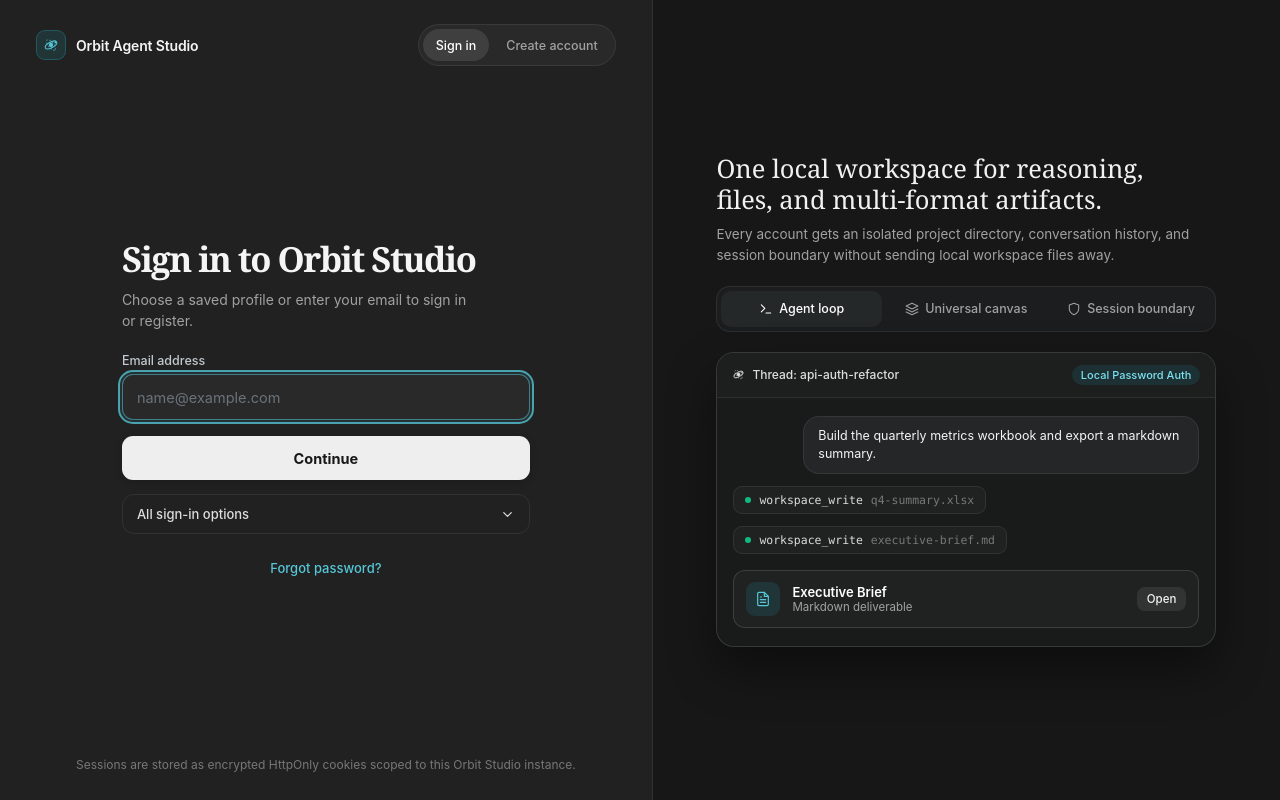
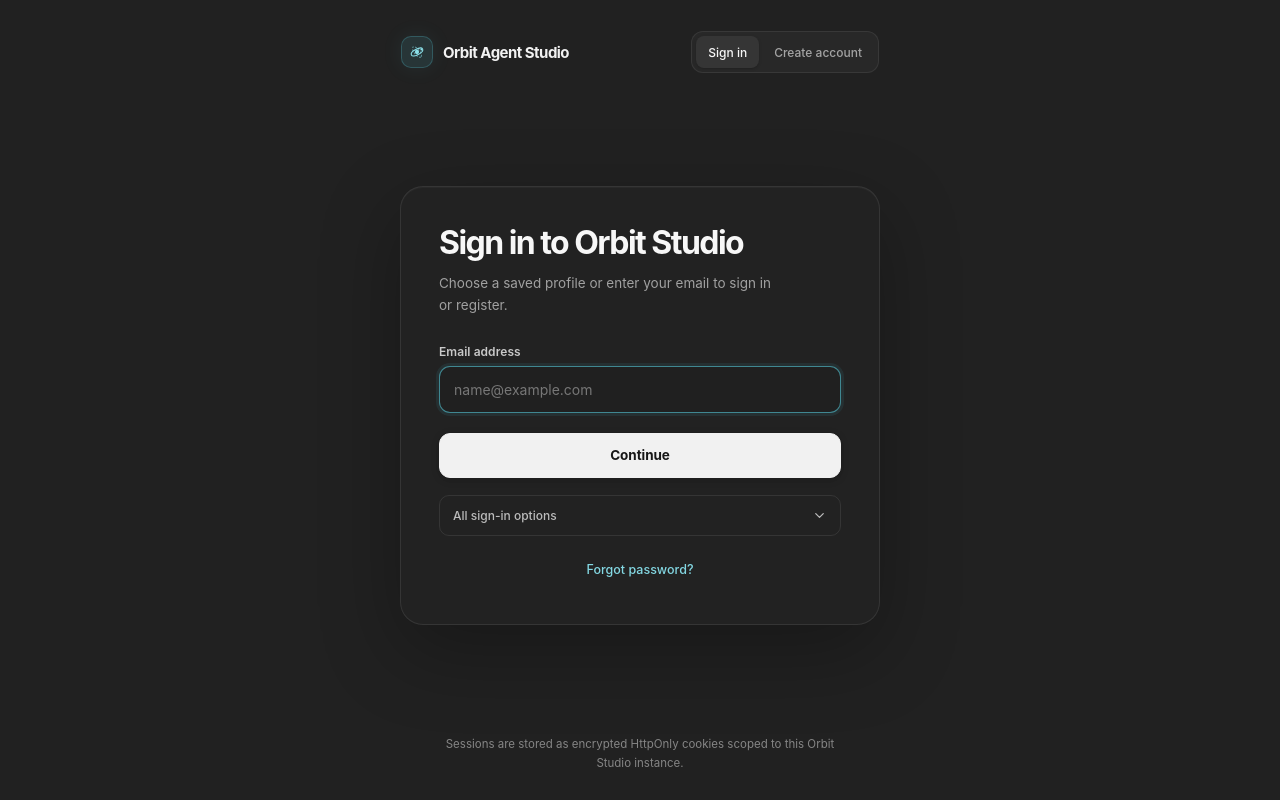
Before and after one commit to shikhar-jadav/orbit-frontend, a React (Vite) app: page / in a window 1280 px wide. Built offline with nearby package versions, Linux system fonts and the light colour scheme.

Commit message:
Use new focused Orbit authentication layout

```diff
--- a/src/components/AuthScreen.tsx
+++ b/src/components/AuthScreen.tsx
@@ -1,5 +1,4 @@
 import { useEffect, useRef, useState } from 'react'
-import { AuthShowcase } from './AuthShowcase'
 import { Icon } from './Icon'
 import type { AuthDiscoverResponse, AuthUser } from './types'
 import {
@@ -12,6 +11,7 @@ import {
   type RecentAuthAccount,
 } from './userUtils'
 import './AuthScreen.css'
+import './AuthExperience.css'
 
 export type AuthViewMode = 'login' | 'signup' | 'recovery' | 'logged-out'
 
@@ -1799,7 +1799,6 @@ export function AuthScreen({
           </footer>
         </section>
 
-        {!isCenteredLayout && <AuthShowcase emailOtpEnabled={effectiveOtpEnabled} />}
       </div>
     </div>
   )
```
